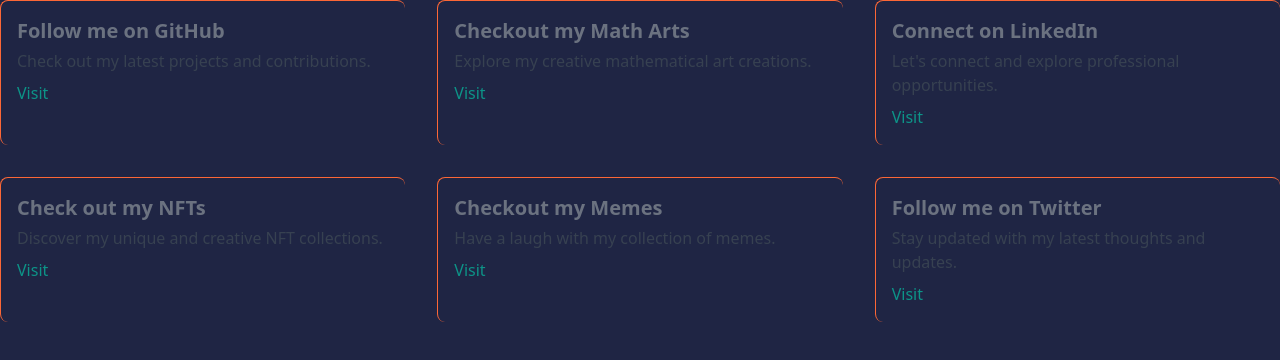
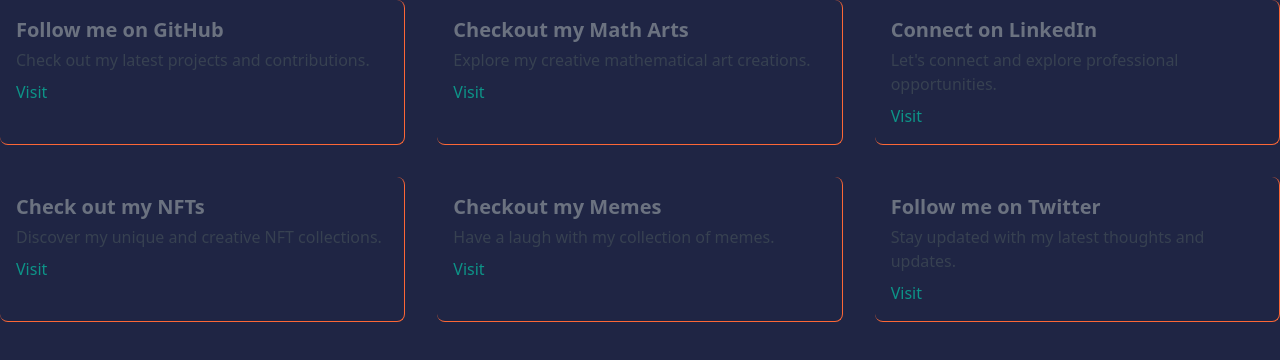
Before and after one commit to swarnikaraj/porfolio, a Next.js app: page /Fun in a window 1280 px wide. Shown: the top 360 px of the page. Built offline with nearby package versions, Linux system fonts and the light colour scheme.

Commit message:
border position switched

```diff
--- a/src/pages/Fun.js
+++ b/src/pages/Fun.js
@@ -2,7 +2,7 @@ import React from "react";
 
 const Card = ({ title, description, link }) => {
   return (
-    <div className=" p-4 border border-solid border-[#FC6736] border-b-0 border-r-0 rounded-lg">
+    <div className=" p-4 border border-solid border-[#FC6736] border-t-0 border-l-0 rounded-lg">
       <h3 className="text-xl font-semibold mb-1 text-gray-500">{title}</h3>
       <p className="text-gray-700 mb-2">{description}</p>
       <a href={link} className="text-teal-600 hover:underline">
```
